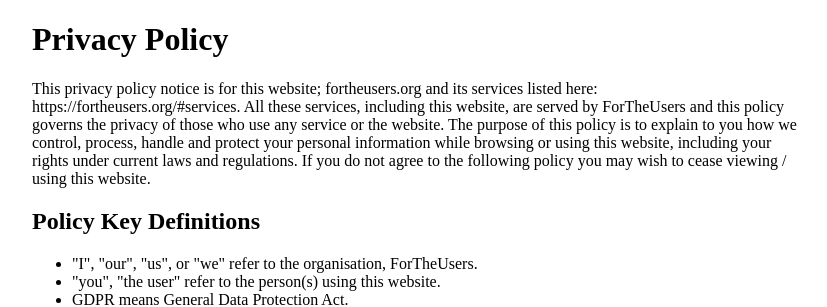
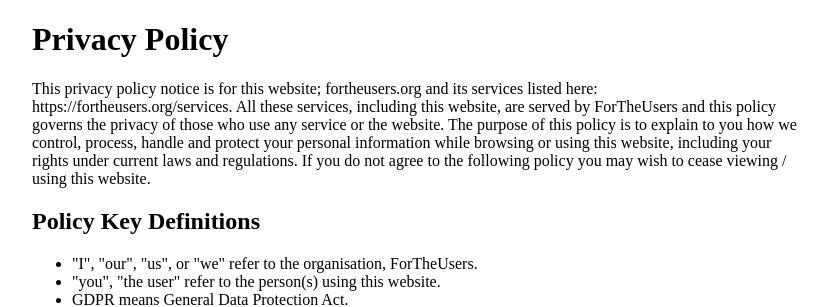
Before and after one commit to fortheusers/fortheusers.org, a Jekyll site: the page privacy.html, which Jekyll copies as it is, in a window 1280 px wide. Shown: the top 307 px of the page, without its empty margins (224-1051 px from the left). Built offline with Jekyll 4.4.1, drawn with Linux system fonts in a browser that asks for light colours; some of the changed lines change nothing that is shown.

Commit message:
Correct links.

```diff
--- a/privacy.html
+++ b/privacy.html
@@ -13,7 +13,7 @@
 <body>
     <h1>Privacy Policy</h1>
     <p>
-        This privacy policy notice is for this website; fortheusers.org and its services listed here: https://fortheusers.org/#services. All these services, including this website, are served by ForTheUsers and this policy governs the privacy of those who use any service or the website. The purpose of this policy is to explain to you how we control, process, handle and protect your personal information while browsing or using this website, including your rights under current laws and regulations. If you do not agree to the following policy you may wish to cease viewing / using this website.
+        This privacy policy notice is for this website; fortheusers.org and its services listed here: https://fortheusers.org/services. All these services, including this website, are served by ForTheUsers and this policy governs the privacy of those who use any service or the website. The purpose of this policy is to explain to you how we control, process, handle and protect your personal information while browsing or using this website, including your rights under current laws and regulations. If you do not agree to the following policy you may wish to cease viewing / using this website.
     </p>
     <h2>Policy Key Definitions</h2>
     <ul>
```
